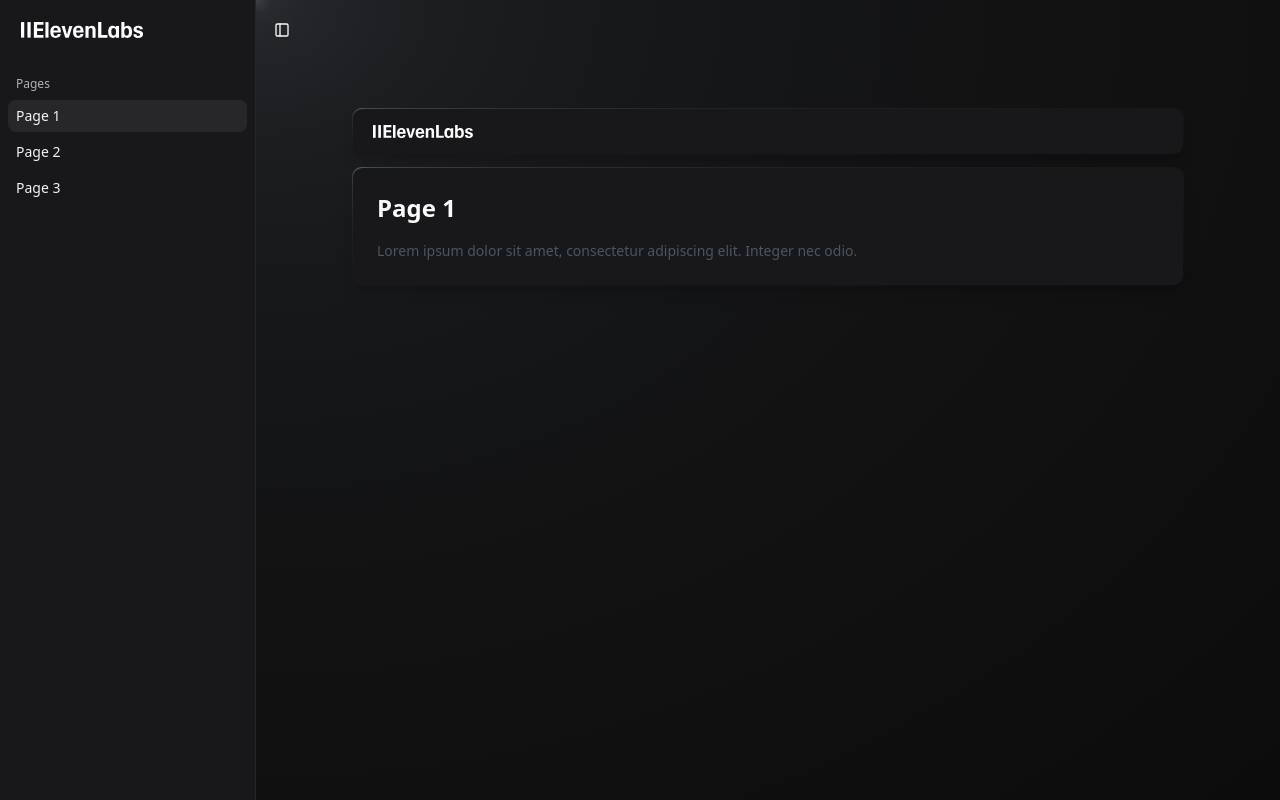
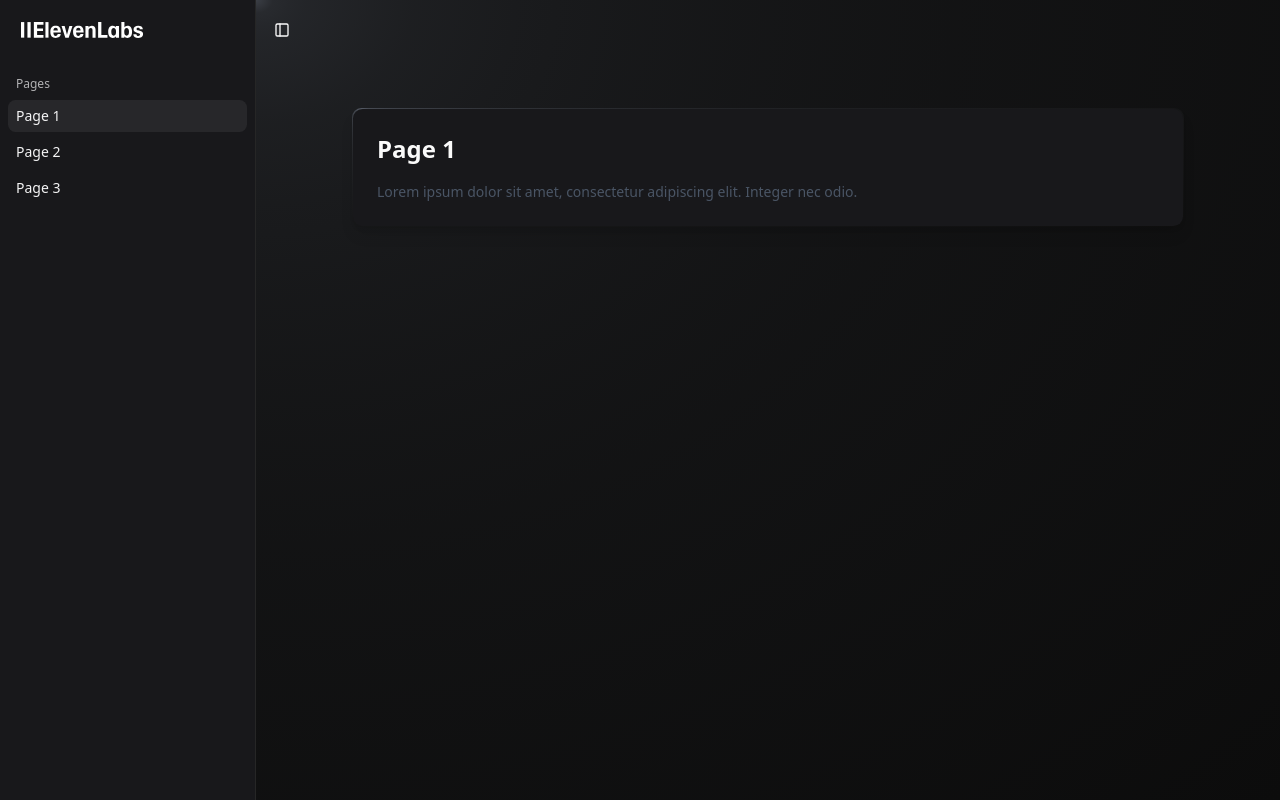
Before and after one commit to GameRuiner/highlight_text_agent, a Next.js app: page /page1 in a window 1280 px wide. Built offline with nearby package versions, Linux system fonts and the light colour scheme; no server answers.

Commit message:
fix: remove shared card wrapper from pages

```diff
--- a/app/layout.tsx
+++ b/app/layout.tsx
@@ -2,11 +2,14 @@ import type { Metadata } from 'next';
 
 import { getApiKey } from '@/app/actions';
 import { AppSidebar } from '@/components/app-sidebar';
-import { Byline } from '@/components/by-line';
 import { KeyProvider } from '@/components/key-provider';
 import { ThemeProvider } from '@/components/theme-provider';
 import { Card } from '@/components/ui/card';
-import { SidebarInset, SidebarProvider, SidebarTrigger } from '@/components/ui/sidebar';
+import {
+  SidebarInset,
+  SidebarProvider,
+  SidebarTrigger,
+} from '@/components/ui/sidebar';
 import { Toaster } from '@/components/ui/sonner';
 
 import './globals.css';
@@ -28,7 +31,11 @@ export const metadata: Metadata = {
   },
 };
 
-export default async function RootLayout({ children }: { children: React.ReactNode }) {
+export default async function RootLayout({
+  children,
+}: {
+  children: React.ReactNode;
+}) {
   const apiKeyResult = await getApiKey();
   const apiKey = apiKeyResult.ok ? apiKeyResult.value : null;
 
@@ -51,7 +58,6 @@ export default async function RootLayout({ children }: { children: React.ReactNo
                 </header>
                 <div className="p-4">
                   <div className="mx-auto max-w-4xl space-y-3 px-2 pt-20 lg:px-8 lg:py-8">
-                    <Byline />
                     <Card className="border-gradient rounded-lg p-px shadow-lg">
                       <div className="bg-card rounded-lg">{children}</div>
                     </Card>
```
